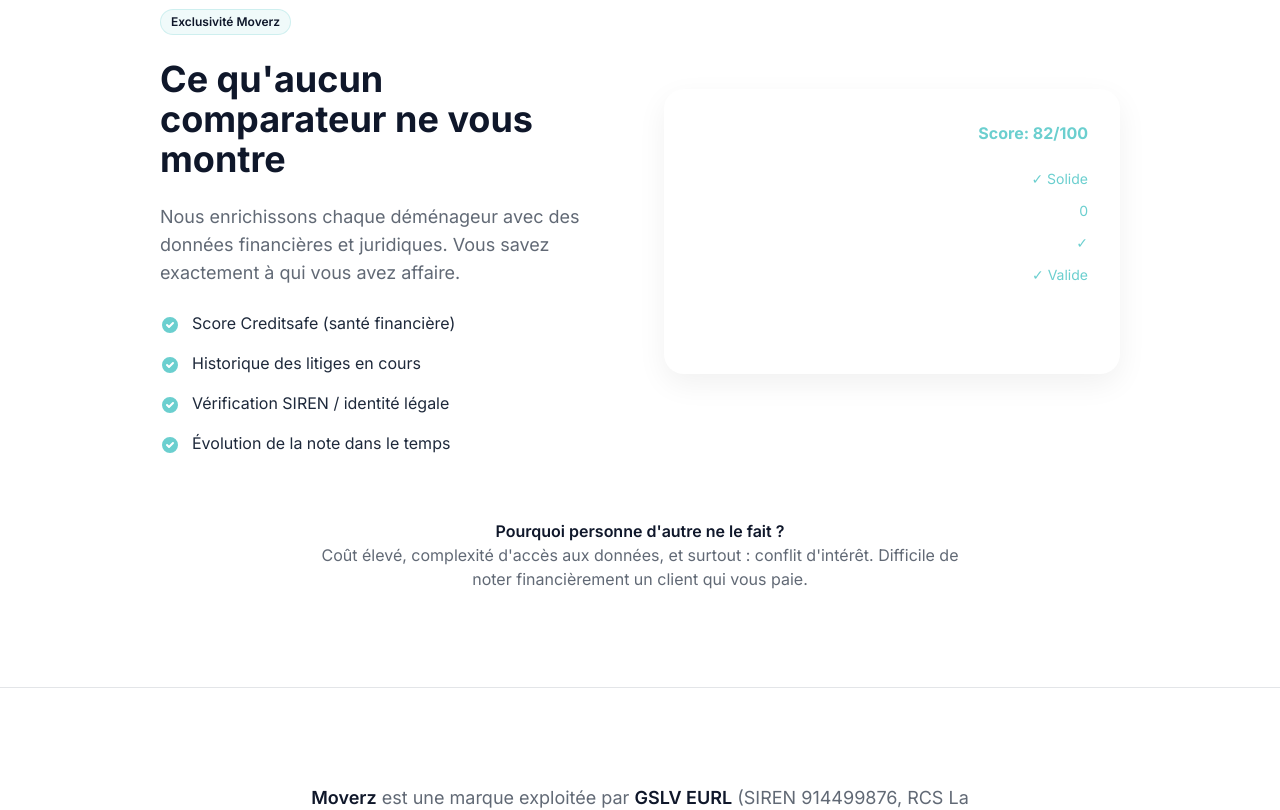
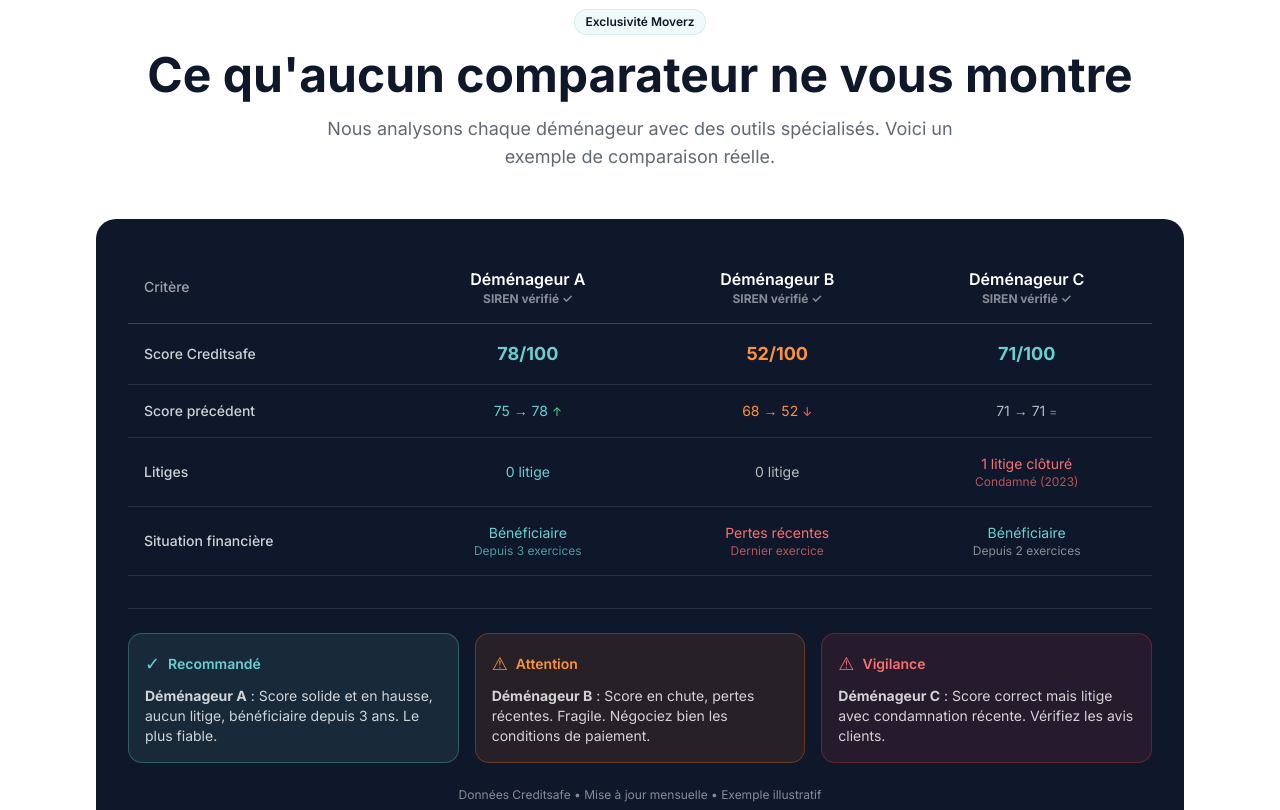
Before and after one commit to gdetaisne/moverz-fr, a Next.js app: page /pourquoi-moverz in a window 1280 px wide. Shown: the part 3920-4730 px from the top of the page. Built offline with nearby package versions, Linux system fonts and the light colour scheme; no server answers.

Commit message:
feat: add 3-column comparison table with recommendations

```diff
--- a/app/pourquoi-moverz/PourquoiMoverzContent.tsx
+++ b/app/pourquoi-moverz/PourquoiMoverzContent.tsx
@@ -355,79 +355,146 @@ export default function PourquoiMoverzContent() {
 
       {/* Section 4: Vérification entreprises (différenciation majeure) */}
       <section className="section section-light border-t border-[#E3E5E8]">
-        <div className="container max-w-5xl">
-          <div className="grid md:grid-cols-2 gap-12 items-center">
+        <div className="container max-w-6xl">
           <motion.div
-              initial={{ opacity: 0, x: -20 }}
-              whileInView={{ opacity: 1, x: 0 }}
+            className="text-center space-y-4 mb-12"
+            initial={{ opacity: 0, y: 12 }}
+            whileInView={{ opacity: 1, y: 0 }}
+            viewport={{ once: true }}
+            transition={{ duration: 0.35 }}
+          >
+            <Chip tone="light" className="mx-auto">Exclusivité Moverz</Chip>
+            <h2 className="text-3xl md:text-5xl font-bold text-[#0F172A] leading-tight">
+              Ce qu&apos;aucun comparateur ne vous montre
+            </h2>
+            <p className="text-lg text-[#1E293B]/70 max-w-2xl mx-auto">
+              Nous analysons chaque déménageur avec des outils spécialisés.
+              Voici un exemple de comparaison réelle.
+            </p>
+          </motion.div>
+
+          {/* Tableau comparatif 3 déménageurs */}
+          <motion.div
+            initial={{ opacity: 0, y: 20 }}
+            whileInView={{ opacity: 1, y: 0 }}
             viewport={{ once: true }}
             transition={{ duration: 0.4 }}
-              className="space-y-6"
+            className="overflow-x-auto"
           >
-              <Chip tone="light">Exclusivité Moverz</Chip>
-              <h2 className="text-3xl md:text-4xl font-bold text-[#0F172A] leading-tight">
-                Ce qu&apos;aucun comparateur ne vous montre
-              </h2>
-              <p className="text-lg text-[#1E293B]/70">
-                Nous enrichissons chaque déménageur avec des données financières et juridiques.
-                Vous savez exactement à qui vous avez affaire.
+            <div className="bg-[#0F172A] rounded-2xl p-6 md:p-8">
+              <table className="w-full text-left border-collapse min-w-[600px]">
+                <thead>
+                  <tr className="border-b border-white/20">
+                    <th className="py-4 px-4 text-white/60 font-medium text-sm">Critère</th>
+                    <th className="py-4 px-4 text-center">
+                      <div className="text-white font-semibold">Déménageur A</div>
+                      <div className="text-xs text-white/50">SIREN vérifié ✓</div>
+                    </th>
+                    <th className="py-4 px-4 text-center">
+                      <div className="text-white font-semibold">Déménageur B</div>
+                      <div className="text-xs text-white/50">SIREN vérifié ✓</div>
+                    </th>
+                    <th className="py-4 px-4 text-center">
+                      <div className="text-white font-semibold">Déménageur C</div>
+                      <div className="text-xs text-white/50">SIREN vérifié ✓</div>
+                    </th>
+                  </tr>
+                </thead>
+                <tbody className="text-sm">
+                  <tr className="border-b border-white/10">
+                    <td className="py-4 px-4 text-white/80 font-medium">Score Creditsafe</td>
+                    <td className="py-4 px-4 text-center">
+                      <span className="text-[#6BCFCF] font-bold text-lg">78/100</span>
+                    </td>
+                    <td className="py-4 px-4 text-center">
+                      <span className="text-orange-400 font-bold text-lg">52/100</span>
+                    </td>
+                    <td className="py-4 px-4 text-center">
+                      <span className="text-[#6BCFCF] font-bold text-lg">71/100</span>
+                    </td>
+                  </tr>
+                  <tr className="border-b border-white/10">
+                    <td className="py-4 px-4 text-white/80 font-medium">Score précédent</td>
+                    <td className="py-4 px-4 text-center">
+                      <span className="text-[#6BCFCF]">75 → 78</span>
+                      <span className="text-green-400 text-xs ml-1">↑</span>
+                    </td>
+                    <td className="py-4 px-4 text-center">
+                      <span className="text-orange-400">68 → 52</span>
+                      <span className="text-red-400 text-xs ml-1">↓</span>
+                    </td>
+                    <td className="py-4 px-4 text-center">
+                      <span className="text-white/70">71 → 71</span>
+                      <span className="text-white/50 text-xs ml-1">=</span>
+                    </td>
+                  </tr>
+                  <tr className="border-b border-white/10">
+                    <td className="py-4 px-4 text-white/80 font-medium">Litiges</td>
+                    <td className="py-4 px-4 text-center">
+                      <span className="text-[#6BCFCF]">0 litige</span>
+                    </td>
+                    <td className="py-4 px-4 text-center">
+                      <span className="text-white/70">0 litige</span>
+                    </td>
+                    <td className="py-4 px-4 text-center">
+                      <div className="text-red-400">1 litige clôturé</div>
+                      <div className="text-xs text-red-400/70">Condamné (2023)</div>
+                    </td>
+                  </tr>
+                  <tr className="border-b border-white/10">
+                    <td className="py-4 px-4 text-white/80 font-medium">Situation financière</td>
+                    <td className="py-4 px-4 text-center">
+                      <div className="text-[#6BCFCF]">Bénéficiaire</div>
+                      <div className="text-xs text-[#6BCFCF]/70">Depuis 3 exercices</div>
+                    </td>
+                    <td className="py-4 px-4 text-center">
+                      <div className="text-red-400">Pertes récentes</div>
+                      <div className="text-xs text-red-400/70">Dernier exercice</div>
+                    </td>
+                    <td className="py-4 px-4 text-center">
+                      <div className="text-[#6BCFCF]">Bénéficiaire</div>
+                      <div className="text-xs text-white/50">Depuis 2 exercices</div>
+                    </td>
+                  </tr>
+                </tbody>
+              </table>
+
+              {/* Recommandations */}
+              <div className="grid md:grid-cols-3 gap-4 mt-8 pt-6 border-t border-white/10">
+                <div className="bg-[#6BCFCF]/10 rounded-xl p-4 border border-[#6BCFCF]/30">
+                  <div className="flex items-center gap-2 mb-2">
+                    <span className="text-[#6BCFCF] text-lg">✓</span>
+                    <span className="text-[#6BCFCF] font-semibold text-sm">Recommandé</span>
+                  </div>
+                  <p className="text-white/80 text-sm">
+                    <strong>Déménageur A</strong> : Score solide et en hausse, aucun litige, bénéficiaire depuis 3 ans. Le plus fiable.
                   </p>
-              <ul className="space-y-4">
-                {[
-                  "Score Creditsafe (santé financière)",
-                  "Historique des litiges en cours",
-                  "Vérification SIREN / identité légale",
-                  "Évolution de la note dans le temps",
-                ].map((item, i) => (
-                  <li key={i} className="flex items-start gap-3">
-                    <div className="flex-shrink-0 mt-1">
-                      <svg className="h-5 w-5 text-[#6BCFCF]" fill="currentColor" viewBox="0 0 20 20">
-                        <path fillRule="evenodd" d="M10 18a8 8 0 100-16 8 8 0 000 16zm3.707-9.293a1 1 0 00-1.414-1.414L9 10.586 7.707 9.293a1 1 0 00-1.414 1.414l2 2a1 1 0 001.414 0l4-4z" clipRule="evenodd" />
-                      </svg>
                 </div>
-                    <span className="text-[#1E293B]">{item}</span>
-                  </li>
-                ))}
-              </ul>
-            </motion.div>
-
-            <motion.div
-              initial={{ opacity: 0, x: 20 }}
-              whileInView={{ opacity: 1, x: 0 }}
-              viewport={{ once: true }}
-              transition={{ duration: 0.4 }}
-            >
-              <Card className="p-8 bg-[#0F172A] border-none">
-                <div className="space-y-6">
-                  <div className="flex items-center justify-between">
-                    <span className="text-white/60 text-sm">Déménageur A</span>
-                    <span className="text-[#6BCFCF] font-bold">Score: 82/100</span>
+                <div className="bg-orange-500/10 rounded-xl p-4 border border-orange-500/30">
+                  <div className="flex items-center gap-2 mb-2">
+                    <span className="text-orange-400 text-lg">⚠</span>
+                    <span className="text-orange-400 font-semibold text-sm">Attention</span>
                   </div>
-                  <div className="space-y-3">
-                    <div className="flex justify-between text-sm">
-                      <span className="text-white/70">Santé financière</span>
-                      <span className="text-[#6BCFCF]">✓ Solide</span>
+                  <p className="text-white/80 text-sm">
+                    <strong>Déménageur B</strong> : Score en chute, pertes récentes. Fragile. Négociez bien les conditions de paiement.
+                  </p>
                 </div>
-                    <div className="flex justify-between text-sm">
-                      <span className="text-white/70">Litiges en cours</span>
-                      <span className="text-[#6BCFCF]">0</span>
+                <div className="bg-red-500/10 rounded-xl p-4 border border-red-500/30">
+                  <div className="flex items-center gap-2 mb-2">
+                    <span className="text-red-400 text-lg">⚠</span>
+                    <span className="text-red-400 font-semibold text-sm">Vigilance</span>
                   </div>
-                    <div className="flex justify-between text-sm">
-                      <span className="text-white/70">SIREN vérifié</span>
-                      <span className="text-[#6BCFCF]">✓</span>
-                    </div>
-                    <div className="flex justify-between text-sm">
-                      <span className="text-white/70">Assurance RC Pro</span>
-                      <span className="text-[#6BCFCF]">✓ Valide</span>
+                  <p className="text-white/80 text-sm">
+                    <strong>Déménageur C</strong> : Score correct mais litige avec condamnation récente. Vérifiez les avis clients.
+                  </p>
                 </div>
               </div>
-                  <div className="pt-4 border-t border-white/10">
-                    <div className="text-xs text-white/50">Données Creditsafe • Mise à jour mensuelle</div>
+
+              <div className="text-center mt-6">
+                <div className="text-xs text-white/50">Données Creditsafe • Mise à jour mensuelle • Exemple illustratif</div>
               </div>
             </div>
-              </Card>
           </motion.div>
-          </div>
 
           {/* Pourquoi personne d'autre ne le fait */}
           <motion.div
```
Lines whose indentation alone changed are shown as unchanged.
